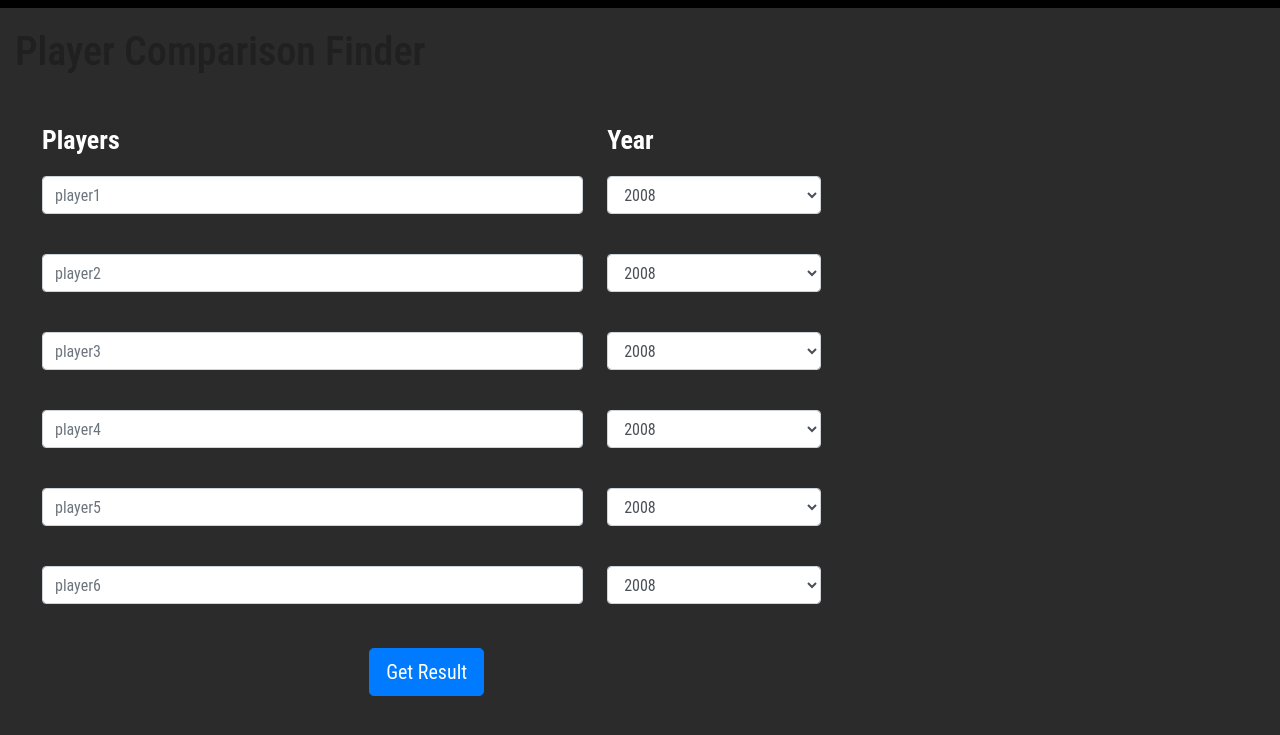
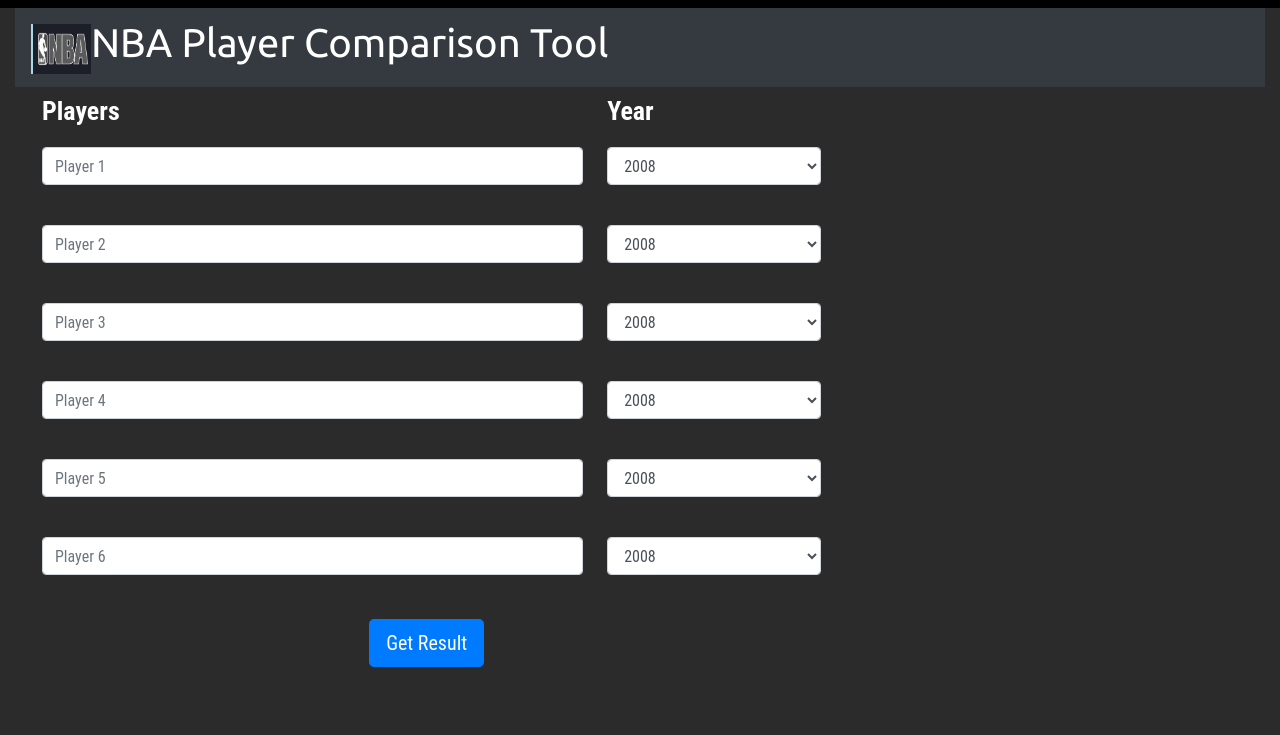
Before and after one commit to ycao97/NBA-Comparison-Tool, a PHP site: page / in a window 1280 px wide. Shown: the top 735 px of the page. Run offline with PHP 8.4, Linux system fonts and the light colour scheme.

Commit message:
Add files via upload

```diff
--- a/nba_players/index.php
+++ b/nba_players/index.php
@@ -6,19 +6,24 @@
     <head>
         <meta charset="utf-8">
         <meta http-equiv="X-UA-Compatible" content="IE=edge">
-        <title> NBA Stat Tracker </title>
+        <title>NBA Player Comparison Tool</title>
         <meta name="description" content="">
         <meta name="viewport" content="width=device-width, initial-scale=1">
         <link rel="stylesheet" href="jquery-ui.css" />
         <link rel="stylesheet" href="bootstrap/css/bootstrap.css" />
         <link rel="stylesheet" href="style.css" />
+        <link href="https://fonts.googleapis.com/css?family=Ubuntu&display=swap" rel="stylesheet">
+
 
     </head>
     <body>
        <div class="container-fluid">
         <div class="row">
             <div class="col-lg-12">
-                <h1>Player Comparison Finder</h1>
+                <nav class="navbar navbar-dark bg-dark">
+                    <a class="navbar-brand" href="index.php">
+                    <div class="logo-bg"><img src="img/logo.png" width="50" height="50" class="d-inline-block align-top logo" alt=""></div><span class="logo-text"> NBA Player Comparison Tool</span></a>
+                </nav>
 
                 <form action="" name="searchForm" id="searchForm" method="POST">
                 <div class="col-lg-8">
@@ -33,7 +38,7 @@
                         <tr>
                             <td>
                             <div class="form-group">
-                                <input type="text" name="player[]" class="form-control playerTxt" placeholder="player1" />
+                                <input type="text" name="player[]" class="form-control playerTxt" placeholder="Player 1" />
                                 <input type="hidden" name="playerId[]" class="form-control playerId" value="0" />
                              </div>
                             </td>
@@ -59,7 +64,7 @@
                         <tr>
                             <td>
                             <div class="form-group">
-                                <input type="text" name="player[]" class="form-control playerTxt" placeholder="player2" />
+                                <input type="text" name="player[]" class="form-control playerTxt" placeholder="Player 2" />
                                 <input type="hidden" name="playerId[]" class="form-control playerId" value="0" />
                              </div>
                             </td>
@@ -85,7 +90,7 @@
                         <tr>
                             <td>
                             <div class="form-group">
-                                <input type="text" name="player[]" class="form-control playerTxt" placeholder="player3" />
+                                <input type="text" name="player[]" class="form-control playerTxt" placeholder="Player 3" />
                                 <input type="hidden" name="playerId[]" class="form-control playerId" value="0" />
                              </div>
                             </td>
@@ -111,7 +116,7 @@
                         <tr>
                             <td>
                             <div class="form-group">
-                                <input type="text" name="player[]" class="form-control playerTxt" placeholder="player4" />
+                                <input type="text" name="player[]" class="form-control playerTxt" placeholder="Player 4" />
                                 <input type="hidden" name="playerId[]" class="form-control playerId" value="0" />
                              </div>
                             </td>
@@ -137,7 +142,7 @@
                         <tr>
                             <td>
                             <div class="form-group">
-                                <input type="text" name="player[]" class="form-control playerTxt" placeholder="player5" />
+                                <input type="text" name="player[]" class="form-control playerTxt" placeholder="Player 5" />
                                 <input type="hidden" name="playerId[]" class="form-control playerId" value="0" />
                              </div>
                             </td>
@@ -163,7 +168,7 @@
                         <tr>
                             <td>
                             <div class="form-group">
-                                <input type="text" name="player[]" class="form-control playerTxt" placeholder="player6" />
+                                <input type="text" name="player[]" class="form-control playerTxt" placeholder="Player 6" />
                                 <input type="hidden" name="playerId[]" class="form-control playerId" value="0" />
                              </div>
                             </td>
--- a/nba_players/style.css
+++ b/nba_players/style.css
@@ -82,7 +82,24 @@ h1{
 .logo {
   -webkit-filter: grayscale(100%); /* Safari 6.0 - 9.0 */
   filter: grayscale(100%);
+  margin: auto;
+}
 
+.logo-text {
+  font-family: Ubuntu, sans-serif;
+  font-size: 2em;
+  padding-top: 10px;
+  display: inline-block;
+  vertical-align: middle;
+
+}
+.logo-bg {
+  background: rgb(20, 20, 30, 0.7);
+  padding: 0 5px 0;
+  display: inline-block;
+  height: 50px;
+  width: 60px;
+  border-left: 2px lightblue solid;
 }
 
 div.container-fluid {
```
